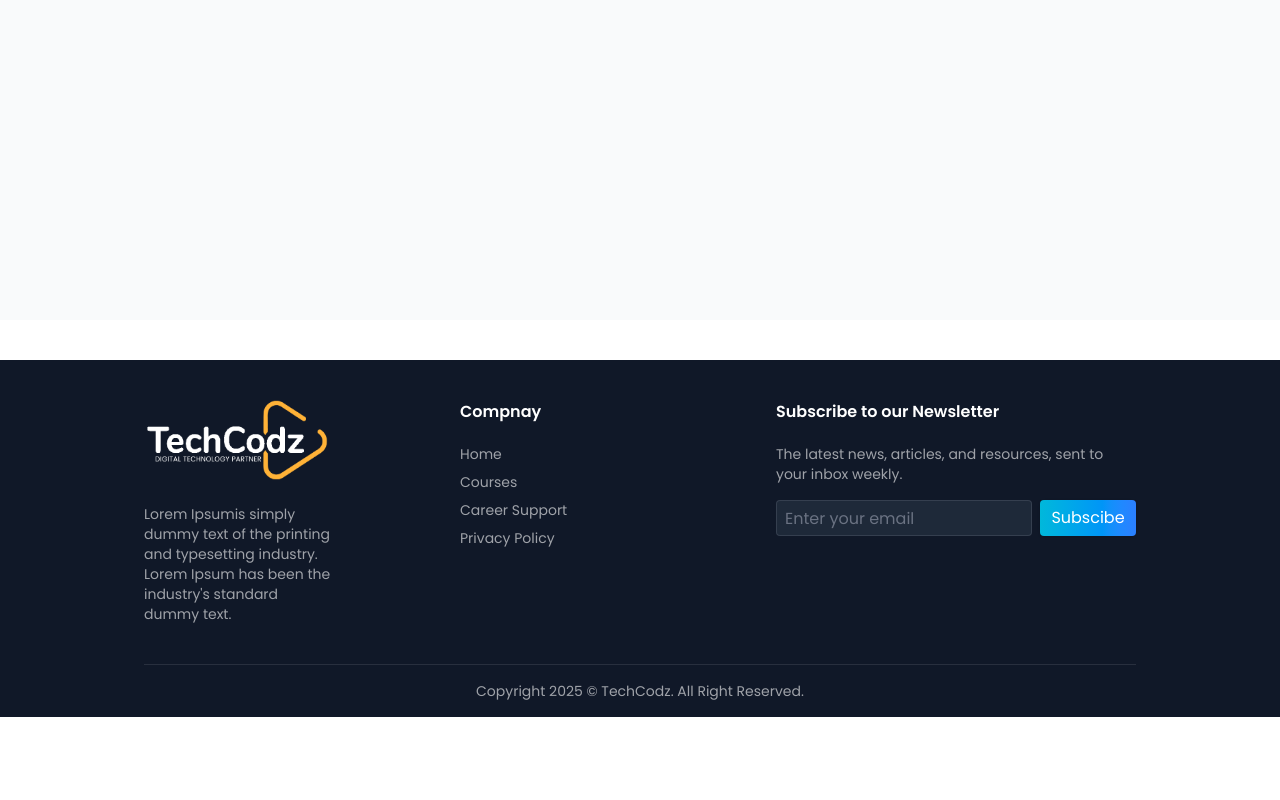
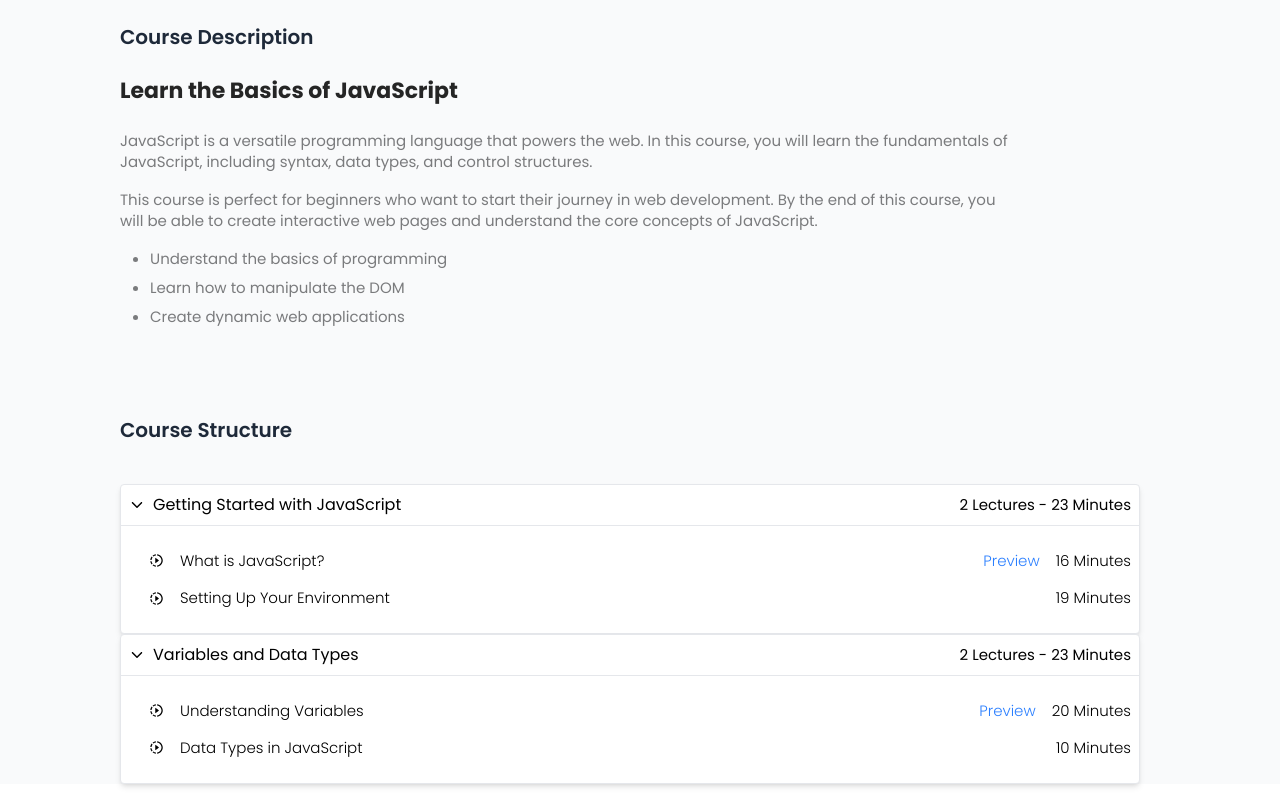
Before and after one commit to fmfahath/tech_codz_lms, a React (Vite) app in the folder client/: page /course/605c72efb3f1c2b1f8e4e1a1 in a window 1280 px wide. Shown: the part 480-1280 px from the top of the page. Before the commit the page ends 1197 px from the top, so only its background shows below. Built offline with nearby package versions, Linux system fonts and the light colour scheme.

Commit message:
client -- CourseDetails course description, corse section, player section added

```diff
--- a/client/src/index.css
+++ b/client/src/index.css
@@ -61,3 +61,72 @@
 .animate-marquee-right {
     animation: marquee-right 20s linear infinite;
 }
+
+.rich-text {
+    font-size: 15px;
+    color: #7A7B7D;
+}
+
+.rich-text p {
+    margin-bottom: 16px;
+}
+
+.rich-text h1 {
+    font-size: 36px;
+    font-weight: 800;
+    color: #252525;
+    margin: 32px 0;
+}
+
+.rich-text h2 {
+    font-size: 22px;
+    font-weight: 700;
+    color: #252525;
+    margin: 24px 0;
+}
+
+.rich-text h3 {
+    font-size: 18px;
+    font-weight: 600;
+    color: #333333;
+    margin: 20px 0;
+}
+
+.rich-text h4 {
+    font-size: 16px;
+    font-weight: 500;
+    color: #444444;
+    margin: 16px 0;
+}
+
+.rich-text h5 {
+    font-size: 14px;
+    font-weight: 400;
+    color: #555555;
+    margin: 12px 0;
+}
+
+.rich-text h6 {
+    font-size: 12px;
+    font-weight: 400;
+    color: #666666;
+    margin: 8px 0;
+}
+
+.rich-text strong {
+    font-weight: 700;
+}
+
+.rich-text ol {
+    margin-left: 30px;
+    list-style-type: decimal;
+}
+
+.rich-text ul {
+    margin-left: 30px;
+    list-style-type: disc;
+}
+
+.rich-text li {
+    margin-bottom: 8px;
+}
--- a/client/src/pages/student/CourseDetails.jsx
+++ b/client/src/pages/student/CourseDetails.jsx
@@ -5,6 +5,9 @@ import { RiArrowRightDoubleLine } from "react-icons/ri";
 import { FaStar } from "react-icons/fa6";
 import { FaRegStar } from "react-icons/fa6";
 import { FaRegStarHalfStroke } from "react-icons/fa6";
+import { IoIosArrowDown } from "react-icons/io";
+import { MdOutlineSlowMotionVideo } from "react-icons/md";
+import YouTube from 'react-youtube'
 
 
 const CourseDetails = () => {
@@ -54,7 +57,7 @@ const CourseDetails = () => {
                 </div>
                 <div className='md:max-w-[600px] '>
                     <div className=''>
-                        <h1 className='font-roboto text-[23px] md:text-3xl font-medium md:font-semibold '>{courseData?.courseTitle}</h1>
+                        <h1 className='font-roboto text-gray-800 text-[23px] md:text-3xl font-medium md:font-semibold '>{courseData?.courseTitle}</h1>
                         <p className='text-gray-800 mt-2' dangerouslySetInnerHTML={{ __html: courseData?.courseDescription?.slice(0, 150) }}></p>
                     </div>
                     <div className=''>
@@ -82,9 +85,56 @@ const CourseDetails = () => {
                 </div>
             </div>
 
-            {/* course structure / details */}
-            <div>
+            {/* course description */}
+            <div className='flex md:gap-x-10 gap-y-5'>
+                <div className='py-20 text-sm md:text-default'>
+                    <p className='text-xl font-semibold text-gray-800'>Course Description</p>
+                    <p className='rich-text max-w-[900px]' dangerouslySetInnerHTML={{ __html: courseData?.courseDescription }}></p>
+                </div>
+            </div>
 
+            {/* course structure */}
+            <div className=''>
+                <p className='text-xl font-semibold text-gray-800 mb-10'>Course Structure</p>
+                <div className='flex justify-between gap-5'>
+                    {/* chapter */}
+                    <div className='flex-1'>
+                        {courseData?.courseContent?.map((chapter, index) => (
+                            <div key={index} className=' bg-white border border-gray-200 rounded shadow-md'>
+                                <div className='flex items-center justify-between gap-2 p-2 border-b border-gray-200 cursor-pointer '>
+                                    <div className='flex items-center gap-2'>
+                                        <IoIosArrowDown className='self-center' />
+                                        <p className=''>{chapter.chapterTitle}</p>
+                                    </div>
+                                    <div className='text-sm md:text-[15px]'>
+                                        <p>2 Lectures - 23 Minutes </p>
+                                    </div>
+                                </div>
+                                <div className='p-2'>
+                                    {
+                                        chapter.chapterContent.map((chapterContent, i) => (
+                                            <div key={i} className='flex gap-4 items-center justify-between text-sm md:text-[15px] font-light my-2 md:my-4'>
+                                                <div className='flex gap-4 items-center justify-start ml-5'>
+                                                    <MdOutlineSlowMotionVideo />
+                                                    <p>{chapterContent.lectureTitle}</p>
+                                                </div>
+                                                <div className='flex gap-4 items-center justify-between'>
+                                                    <Link className='text-blue-500 cursor-pointer'>{chapterContent.isPreviewFree && "Preview"}</Link>
+                                                    <p>{chapterContent.lectureDuration} Minutes</p>
+                                                </div>
+                                            </div>
+                                        ))
+                                    }
+                                </div>
+                            </div>
+                        ))}
+
+                    </div>
+                    {/* video player */}
+                    <div className=''>
+                        <YouTube videoId="" opts={{ playerVars: { autoplay: 1 } }} iframeClassName='w-full aspect-video' />
+                    </div>
+                </div>
             </div>
         </div>
     )
```
